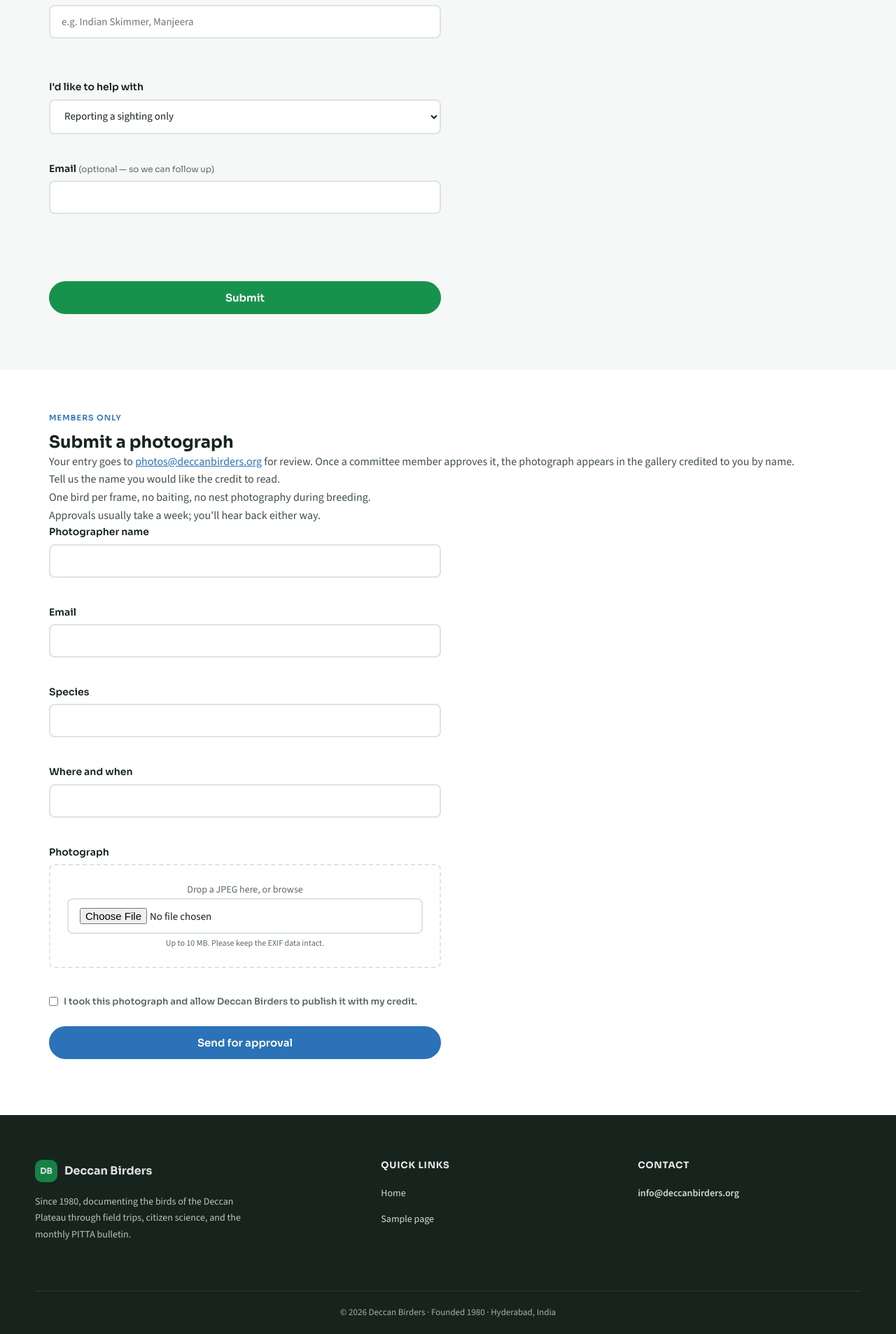
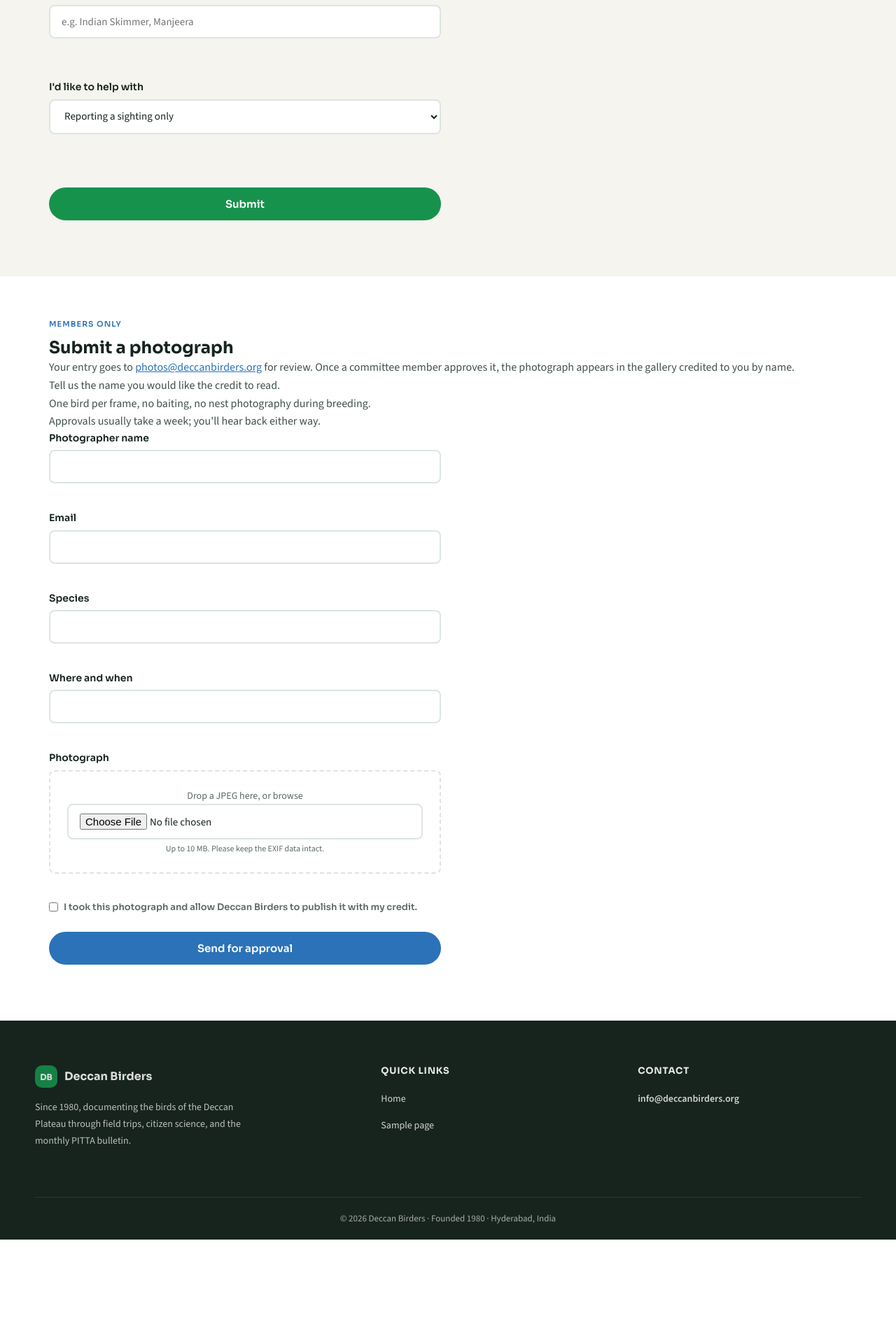
Before and after one commit to Mula360/Deccanbirdersweb, a WordPress theme: template page-contact.php in a window 1280 px wide. Shown: the part 1097-3004 px from the top of the page at 70% size. After the commit the page ends 2869 px from the top, so only its background shows below. Run offline with PHP 8.4 and a stand-in for WordPress, Linux system fonts and the light colour scheme; the site name, menu and one post (Sample post) are stand-ins, and other content is empty; some libraries are stand-ins or nearby versions.

Commit message:
Apply #F5F4EF surface colour and drop the optional email field
--surface: #F5F8F6 -> #F5F4EF per the reference PDFs. body already uses
var(--surface), so this changes the page background as intended; it also
carries through .section-surface bands, the hotspot detail panel, the nav
submenu hover and the footer text colour, which all read as the same
"surface" role.

Removed the optional email input from the combined volunteer / report-a-
sighting form so it matches the design exactly (two controls only). The
AJAX handler no longer reads or acknowledges an address — submissions are
anonymous, and the notification to info@deccanbirders.org now says so
explicitly rather than implying a reply is possible. Client-side
validation reduced to the one required field, and the orphaned
.label-optional rule removed.

Co-Authored-By: Claude Opus 5 (1M context) <noreply@anthropic.com>
Claude-Session: https://claude.ai/code/session_01GUrsWnSiYCZcu2vSm3Jqcx

```diff
--- a/assets/css/main.css
+++ b/assets/css/main.css
@@ -1183,7 +1183,6 @@ body.lightbox-open { overflow: hidden; }
 .db-contact-form textarea,
 .submission-form textarea { min-height: 140px; resize: vertical; }
 .form-field { margin-bottom: 20px; }
-.label-optional { font-weight: 400; color: var(--text-muted); font-size: 12px; }
 .field-error { display: block; color: #B3261E; font-size: 12px; margin-top: 4px; min-height: 16px; }
 #form-global-error { color: #B3261E; font-size: 14px; min-height: 20px; }
 
--- a/assets/css/variables.css
+++ b/assets/css/variables.css
@@ -1,6 +1,6 @@
 :root {
   --ink:           #16241D;
-  --surface:       #F5F8F6;
+  --surface:       #F5F4EF;
   --blue:          #2B72B8;
   --blue-dark:     #1a5a9a;
   --blue-light:    #EAF2FA;
--- a/assets/js/main.js
+++ b/assets/js/main.js
@@ -162,19 +162,15 @@
       const globalError = form.querySelector('#sr-error-global');
       if (globalError) globalError.textContent = '';
 
-      // Client-side validation. The design's combined volunteer / report-a-
-      // sighting form has one required field; email is optional.
+      // Client-side validation. Per the design this form has exactly two
+      // controls — "Species and location" (required) and the "I'd like to
+      // help with" select (always has a value) — so there is nothing else
+      // to check.
       let valid = true;
       const speciesLocation = form.querySelector('[name=species_location]');
       if (speciesLocation && !speciesLocation.value.trim()) {
         const errorEl = form.querySelector('#sr-error-species-location');
         if (errorEl) errorEl.textContent = 'This field is required.';
-        valid = false;
-      }
-      const emailInput = form.querySelector('[name=email]');
-      if (emailInput && emailInput.value.trim() && !/^[^\s@]+@[^\s@]+\.[^\s@]+$/.test(emailInput.value.trim())) {
-        const errorEl = form.querySelector('#sr-error-email');
-        if (errorEl) errorEl.textContent = 'Please enter a valid email address.';
         valid = false;
       }
 
--- a/functions.php
+++ b/functions.php
@@ -184,31 +184,20 @@ function db_handle_sighting_report() {
   }
   // The design merges "report a sighting" and "volunteer" into one short
   // form: a single free-text "species and location" field plus a
-  // "what would you like to help with" choice. Email is optional (it isn't
-  // in the design at all) but is accepted so the society can reply.
+  // "what would you like to help with" choice. There is deliberately no
+  // name or email field, so submissions are anonymous and there is no
+  // address to send an acknowledgement to or to set as Reply-To.
   $species_location = sanitize_text_field($_POST['species_location'] ?? '');
   $help_with        = sanitize_text_field($_POST['help_with'] ?? '');
-  $email            = sanitize_email($_POST['email'] ?? '');
   if (!$species_location) {
     wp_send_json(['success' => false, 'message' => 'Please tell us the species and location.']);
   }
   $to      = 'info@deccanbirders.org';
   $headers = ['Content-Type: text/html; charset=UTF-8'];
-  if ($email) $headers[] = "Reply-To: $email";
   $body = '<p><strong>Species and location:</strong> ' . esc_html($species_location) . '</p>'
     . ($help_with ? '<p><strong>Would like to help with:</strong> ' . esc_html($help_with) . '</p>' : '')
-    . ($email ? '<p><strong>Email:</strong> ' . esc_html($email) . '</p>' : '<p><em>No contact email supplied.</em></p>');
+    . '<p><em>Submitted anonymously — the form collects no contact details.</em></p>';
   wp_mail($to, 'Sighting / volunteer: ' . $species_location, $body, $headers);
-  if ($email) {
-    wp_mail(
-      $email,
-      'We received your submission — Deccan Birders',
-      '<p>Thank you — we have your note about <strong>' . esc_html($species_location) . '</strong>'
-        . ($help_with && $help_with !== 'Reporting a sighting only' ? ', and your offer to help with ' . esc_html($help_with) : '')
-        . '.</p><p>— Deccan Birders</p>',
-      $headers
-    );
-  }
   wp_send_json(['success' => true]);
 }
 
--- a/page-contact.php
+++ b/page-contact.php
@@ -81,11 +81,6 @@ while (have_posts()) : the_post();
           <option>PITTA newsletter</option>
         </select>
       </div>
-      <div class="form-field">
-        <label for="sr-email">Email <span class="label-optional">(optional — so we can follow up)</span></label>
-        <input type="email" id="sr-email" name="email">
-        <span class="field-error" id="sr-error-email"></span>
-      </div>
       <p class="field-error" id="sr-error-global"></p>
       <button type="submit" class="btn btn-secondary">Submit</button>
     </form>
```
